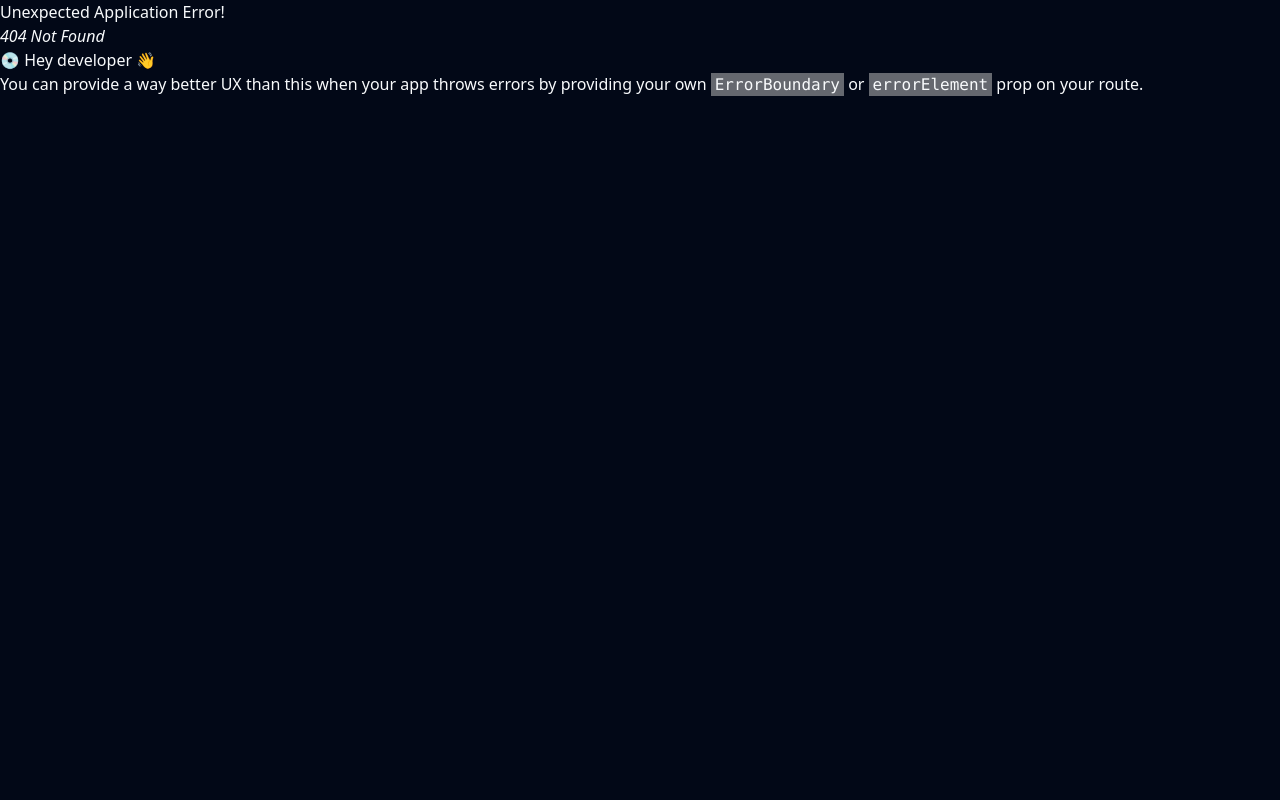
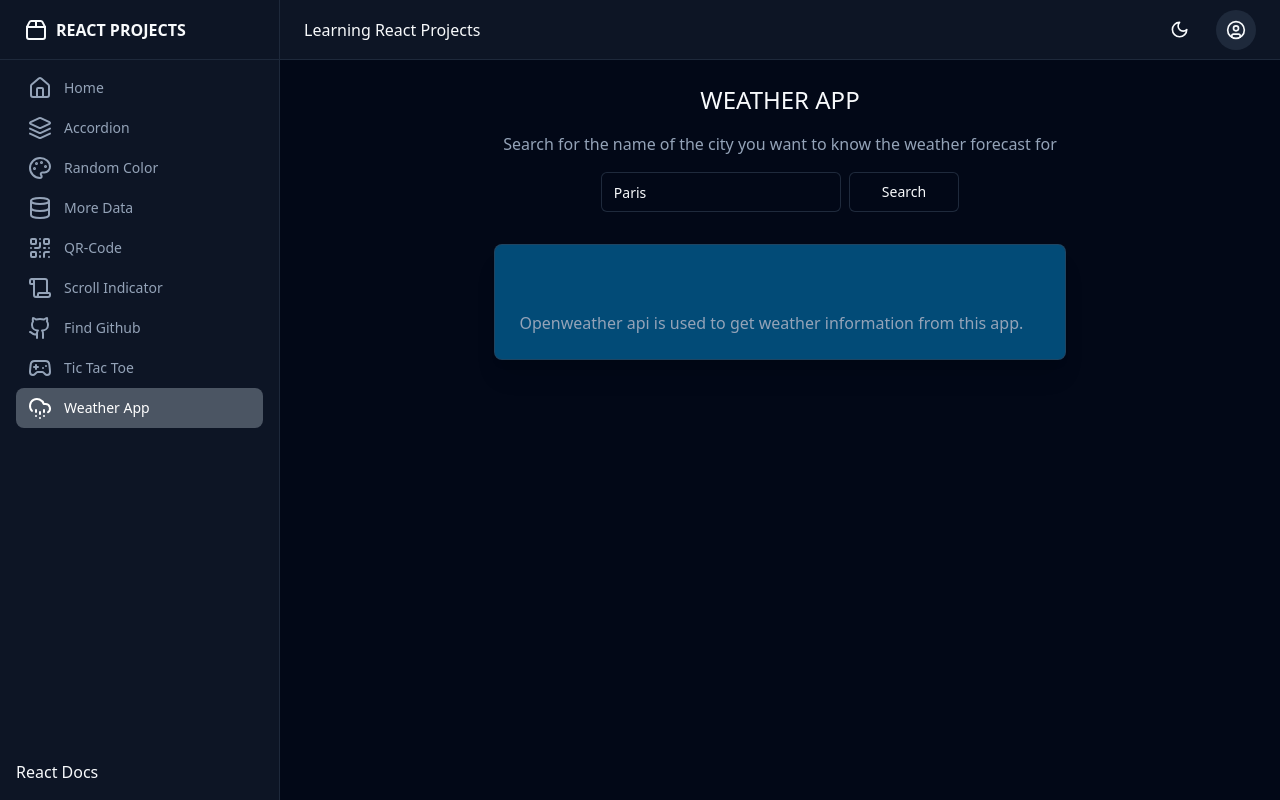
Before and after one commit to turnacaner53/react-tuto-dashboard, a React (Vite) app: page /weather in a window 1280 px wide. Before the commit this address had no page. Built offline with nearby package versions, Linux system fonts and the light colour scheme.

Commit message:
feat: Weather app example

```diff
--- /dev/null
+++ b/src/api/open-weather.js
@@ -0,0 +1,13 @@
+import axios from 'axios';
+
+const BASE_URL = 'https://api.openweathermap.org/data/2.5/';
+const axiosInstance = axios.create({ baseURL: BASE_URL });
+
+export const getCurrentWeather = async (search) => {
+  const result = await axiosInstance.get(
+    `weather?q=${search}&appid=${import.meta.env.VITE_WEATHER_API_KEY}`,
+  );
+  return result.data;
+};
+
+// https://api.openweathermap.org/data/2.5/weather?lat={lat}&lon={lon}&appid={API key}
--- /dev/null
+++ b/src/components/ui/skeleton.jsx
@@ -0,0 +1,10 @@
+import { cn } from "@/lib/utils"
+
+function Skeleton({
+  className,
+  ...props
+}) {
+  return (<div className={cn("animate-pulse rounded-md bg-muted", className)} {...props} />);
+}
+
+export { Skeleton }
--- /dev/null
+++ b/src/pages/Weather.jsx
@@ -0,0 +1,136 @@
+import { useState } from 'react';
+
+import { useCurrentWeather } from '@/services/open-weather';
+
+import { Button } from '@/components/ui/button';
+import {
+  Card,
+  CardContent,
+  CardDescription,
+  CardFooter,
+  CardHeader,
+  CardTitle,
+} from '@/components/ui/card';
+import { Input } from '@/components/ui/input';
+import { Label } from '@/components/ui/label';
+import { Skeleton } from '@/components/ui/skeleton';
+
+const Weather = () => {
+  const [search, setSearch] = useState('Paris');
+  const { data, isLoading, isError, refetch } = useCurrentWeather(search);
+
+  const handleSearch = async (e) => {
+    e.preventDefault();
+    refetch();
+  };
+
+  const getCurrentDate = () => {
+    return new Date().toLocaleDateString('en-GB', {
+      weekday: 'long',
+      year: 'numeric',
+      month: 'long',
+      day: 'numeric',
+    });
+  };
+
+  return (
+    <div className='flex flex-col items-center gap-4'>
+      <h2 className='text-2xl uppercase'>Weather App</h2>
+      <p className='text-muted-foreground'>
+        Search for the name of the city you want to know the weather forecast for
+      </p>
+      <Search search={search} setSearch={setSearch} onClick={handleSearch} />
+
+      <Card className='m-4 min-h-[100px] w-full border border-slate-300/90 bg-sky-700/70 dark:border-slate-700/60 md:w-[80%] lg:w-[60%] shadow-xl'>
+        {isLoading ? (
+          <SkeletonWeather />
+        ) : (
+          <div className='grid grid-cols-3 items-center'>
+            <div>
+              <CardHeader>
+                <CardTitle>
+                  <div className='flex flex-col items-start gap-1'>
+                    {data && data?.name}
+                    <p className='text-sm text-muted-foreground'>{data?.sys?.country}</p>
+                    <p className='text-md mt-2 text-muted-foreground'>
+                      {data && data?.weather[0].description}
+                    </p>
+                  </div>
+                </CardTitle>
+                <CardDescription>
+                  {data && (
+                    <img
+                      className='h-20 w-20 rounded-lg bg-cyan-500/50'
+                      src={`http://openweathermap.org/img/wn/${data?.weather[0].icon}.png`}
+                      alt='weather icon'
+                    />
+                  )}
+                </CardDescription>
+              </CardHeader>
+            </div>
+            <div className='col-span-2'>
+              <CardContent>
+                {data && (
+                  <div className='flex flex-col gap-2'>
+                    <p>{getCurrentDate()}</p>
+                    <p>Temperature: {Math.round((data.main.temp - 32) * (1 / 8))}°C</p>
+                    <p>Humidity: {data.main.humidity}%</p>
+                    <p>Wind: {data.wind.speed} m/s</p>
+                  </div>
+                )}
+              </CardContent>
+            </div>
+          </div>
+        )}
+        <CardFooter>
+          <p className='text-muted-foreground'>
+            Openweather api is used to get weather information from this app.
+          </p>
+        </CardFooter>
+      </Card>
+    </div>
+  );
+};
+
+export default Weather;
+
+// TODO: Improve search funcitonality like autocomplete, with city-country information
+const Search = ({ search, setSearch, onClick }) => {
+  return (
+    <form action=''>
+      <div className='flex items-end justify-end gap-2'>
+        <Input
+          id='search'
+          className='w-60  border border-slate-700/60'
+          value={search}
+          onChange={(e) => setSearch(e.target.value)}
+          type='text'
+          placeholder='Search for a city...'
+          name='search'
+        />
+        <Button
+          onClick={onClick}
+          variant='outline'
+          className='border border-slate-700/60 px-8'
+          type='submit'>
+          Search
+        </Button>
+      </div>
+    </form>
+  );
+};
+
+const SkeletonWeather = () => {
+  return (
+    <div className='flex flex-col gap-2 p-4'>
+      <Skeleton className='mt-4 h-4 w-[50%]' />
+      <div className='flex items-center gap-2'>
+        <Skeleton className='h-16 w-16 rounded-full' />
+        <Skeleton className='h-4 w-40' />
+      </div>
+      <Skeleton className='h-4 w-40' />
+      <Skeleton className='h-4 w-40' />
+      <Skeleton className='h-4 w-40' />
+    </div>
+  );
+};
--- a/src/routes/Router.jsx
+++ b/src/routes/Router.jsx
@@ -11,6 +11,7 @@ import RandomColor from '@/pages/RandomColor';
 import ScrollIndicator from '@/pages/ScrollIndicator';
 import Test from '@/pages/Test';
 import TicTacToe from '@/pages/TicTacToe';
+import Weather from '@/pages/Weather';
 
 const router = createBrowserRouter(
   createRoutesFromElements(
@@ -25,6 +26,7 @@ const router = createBrowserRouter(
         <Route path='dynamic-tabs' element={<DynamicTabs />} />
         <Route path='find-github' element={<FindGithub />} />
         <Route path='tictactoe' element={<TicTacToe />} />
+        <Route path='weather' element={<Weather />} />
         <Route path='test' element={<Test />} />
       </Route>
     </>,
--- a/src/routes/sidebar-nav.jsx
+++ b/src/routes/sidebar-nav.jsx
@@ -1,4 +1,5 @@
 import {
+  CloudHail,
   Database,
   Gamepad2,
   Github,
@@ -19,5 +20,6 @@ export const SIDEBAR_NAV = [
   { path: '/scroll-indicator', label: 'Scroll Indicator', icon: <ScrollIcon /> },
   { path: '/find-github', label: 'Find Github', icon: <Github /> },
   { path: '/tictactoe', label: 'Tic Tac Toe', icon: <Gamepad2 /> },
-  { path: '/test', label: 'Test', icon: <TestTube /> },
+  { path: '/weather', label: 'Weather App', icon: <CloudHail /> },
+  // { path: '/test', label: 'Test', icon: <TestTube /> },
 ];
--- /dev/null
+++ b/src/services/open-weather.js
@@ -0,0 +1,10 @@
+import { getCurrentWeather } from '@/api/open-weather';
+import { useQuery } from '@tanstack/react-query';
+
+export const useCurrentWeather = (search) => {
+  return useQuery({
+    queryKey: ['dummyJsonUsers',search],
+    queryFn: () => getCurrentWeather(search),
+    enabled:false
+  });
+};
```
Also changed, not shown: 1 other file (tests, documents, lock files or other folders).
